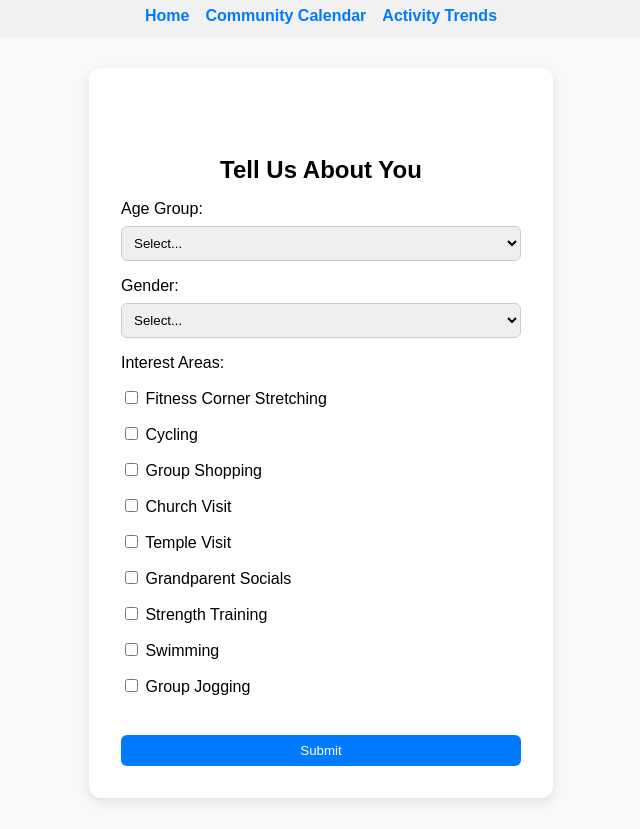
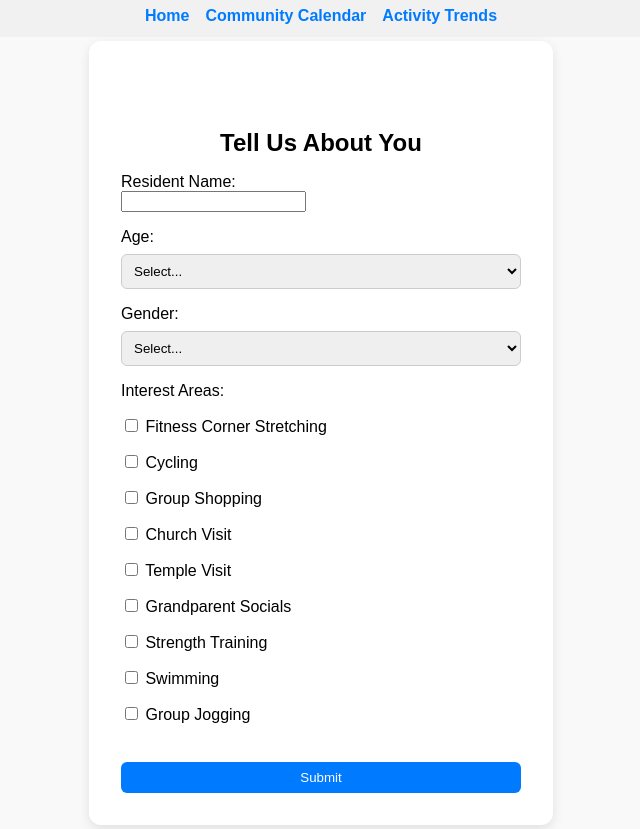
Before and after one commit to sreevishnuajith/Y11-EC, a plain HTML site: page active_lifestyle.html in a window 1280 px wide. Shown: the part 65-894 px from the top of the page, without its empty margins (319-959 px from the left). Drawn offline with Linux system fonts and the light colour scheme.

Commit message:
Update active_lifestyle.html

```diff
--- a/active_lifestyle.html
+++ b/active_lifestyle.html
@@ -63,7 +63,9 @@
     <div class="container"><br><br>
       <h2>Tell Us About You</h2>
       <form id="userForm">
-        <label for="age">Age Group:</label>
+        <label for="Name">Resident Name:</label>
+        <input type="text" name="name" value="">
+        <label for="Age">Age:</label>
         <select id="age" name="age">
           <option value="">Select...</option>
           <option value="under18">&lt;18</option>
```
